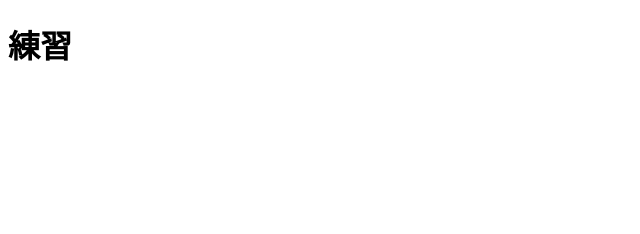
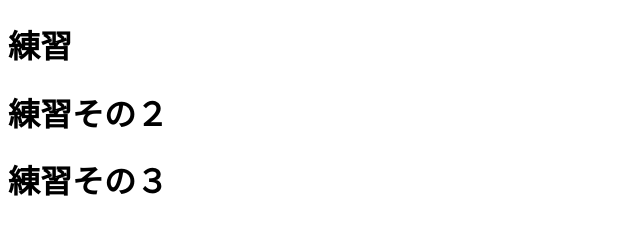
Before and after one commit to taiga75/practice, a plain HTML site: page index.html in a window 1280 px wide. Shown: the whole page, without its empty margins (0-640 px from the left). Drawn offline with Linux system fonts and the light colour scheme.

Commit message:
練習継続

```diff
--- a/index.html
+++ b/index.html
@@ -7,5 +7,7 @@
 </head>
 <body>
   <h1>練習</h1>
+  <h1>練習その２</h1>
+  <h1>練習その３</h1>
 </body>
 </html>
```
